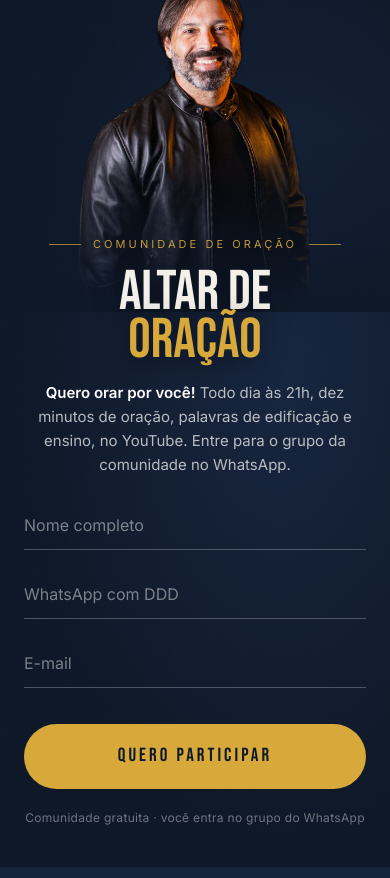
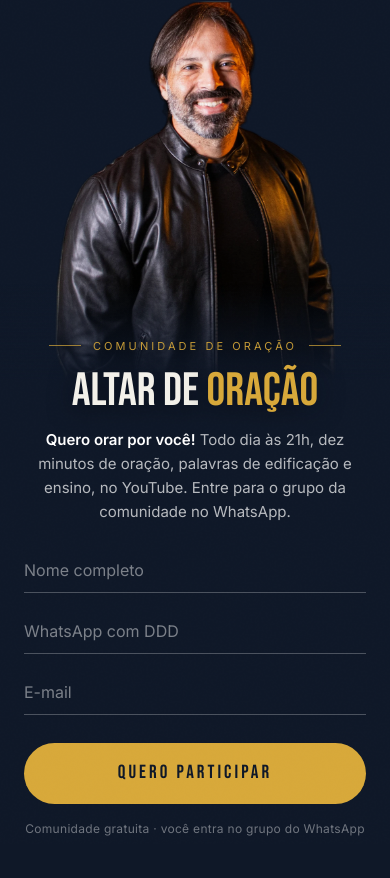
Before and after one commit to arthurrrangel/altomir-rangel, a Next.js app: page /altardanoite in a window 390 px wide. Built offline with nearby package versions, Linux system fonts and the light colour scheme; a web font is replaced by a local one.

Commit message:
Mobile: fundo navy uniforme, Altomir inteiro sem corte, titulo em uma linha

```diff
--- a/app/altardanoite/LeadForm.tsx
+++ b/app/altardanoite/LeadForm.tsx
@@ -8,7 +8,7 @@ const SHEETS_ENDPOINT =
 const GRUPO_WHATSAPP = 'https://chat.whatsapp.com/J1Ub3EcSuYLJbM2KphrTii'
 
 const INPUT =
-  'w-full border-b border-white/25 bg-transparent py-3 font-inter text-[16px] text-white placeholder:text-white/45 outline-none transition-colors duration-300 focus:border-[#D8A93A]'
+  'w-full border-b border-white/25 bg-transparent py-2.5 font-inter text-[16px] text-white placeholder:text-white/45 outline-none transition-colors duration-300 focus:border-[#D8A93A] sm:py-3'
 
 export default function LeadForm() {
   const [status, setStatus] = useState<'idle' | 'sending'>('idle')
@@ -38,7 +38,7 @@ export default function LeadForm() {
   }
 
   return (
-    <form onSubmit={handleSubmit} className="flex w-full flex-col gap-5">
+    <form onSubmit={handleSubmit} className="flex w-full flex-col gap-4 sm:gap-5">
       <input name="nome" type="text" required placeholder="Nome completo" className={INPUT} />
       <input name="whatsapp" type="tel" required placeholder="WhatsApp com DDD" className={INPUT} />
       <input name="email" type="email" required placeholder="E-mail" className={INPUT} />
@@ -46,7 +46,7 @@ export default function LeadForm() {
       <button
         type="submit"
         disabled={status === 'sending'}
-        className="mt-4 w-full rounded-full bg-[#D8A93A] py-[18px] font-bebas text-[19px] tracking-[0.16em] text-[#0f1828] transition duration-300 hover:-translate-y-0.5 hover:bg-[#e2b954] hover:shadow-[0_18px_40px_-12px_rgba(216,169,58,0.55)] active:translate-y-0 disabled:cursor-not-allowed disabled:opacity-70"
+        className="mt-3 w-full rounded-full bg-[#D8A93A] py-[16px] font-bebas text-[19px] tracking-[0.16em] text-[#0f1828] transition duration-300 hover:-translate-y-0.5 hover:bg-[#e2b954] hover:shadow-[0_18px_40px_-12px_rgba(216,169,58,0.55)] active:translate-y-0 disabled:cursor-not-allowed disabled:opacity-70 sm:mt-4 sm:py-[18px]"
       >
         {status === 'sending' ? 'Entrando...' : 'Quero participar'}
       </button>
--- a/app/altardanoite/page.tsx
+++ b/app/altardanoite/page.tsx
@@ -29,9 +29,13 @@ export default function Page() {
   return (
     <main className="relative w-full overflow-hidden bg-[#0f1828] text-white antialiased">
       <section
-        className="relative min-h-[100svh] w-full overflow-hidden text-center lg:grid lg:grid-cols-[1.08fr_0.92fr] lg:items-stretch lg:text-left"
-        style={{ background: 'radial-gradient(ellipse at 72% 42%, #17263f 0%, #0f1828 66%)' }}
+        className="relative min-h-[100svh] w-full overflow-hidden bg-[#0f1828] text-center lg:grid lg:grid-cols-[1.08fr_0.92fr] lg:items-stretch lg:text-left"
       >
+        {/* fundo radial só no desktop (mobile fica navy uniforme) */}
+        <div
+          className="pointer-events-none absolute inset-0 z-0 hidden lg:block"
+          style={{ background: 'radial-gradient(ellipse at 72% 42%, #17263f 0%, #0f1828 66%)' }}
+        />
         {/* brilho atrás do título (desktop) */}
         <div
           className="pointer-events-none absolute left-[8%] top-1/2 z-0 hidden h-[440px] w-[600px] -translate-y-1/2 lg:block"
@@ -39,15 +43,15 @@ export default function Page() {
         />
 
         {/* ===== FIGURA MOBILE / TABLET (topo) ===== */}
-        <div className="pointer-events-none absolute inset-x-0 top-0 z-0 flex h-[37svh] items-end justify-center overflow-hidden lg:hidden">
+        <div className="pointer-events-none absolute inset-x-0 top-0 z-0 flex h-[48svh] items-start justify-center overflow-hidden lg:hidden">
           <img
             src="/altomir-recorte.webp"
             alt="Pr. Altomir Rangel"
-            className="motion-safe:animate-[figin_1.4s_cubic-bezier(0.22,1,0.36,1)_forwards] h-[40svh] w-auto max-w-none object-contain object-bottom"
+            className="motion-safe:animate-[figin_1.4s_cubic-bezier(0.22,1,0.36,1)_forwards] h-[48svh] w-auto max-w-none object-contain object-top"
           />
           <div
             className="absolute inset-0"
-            style={{ background: 'linear-gradient(to bottom, rgba(15,24,40,0) 44%, rgba(15,24,40,0.55) 72%, #0f1828 97%)' }}
+            style={{ background: 'linear-gradient(to bottom, rgba(15,24,40,0) 70%, #0f1828 94%)' }}
           />
         </div>
 
@@ -66,7 +70,7 @@ export default function Page() {
         />
 
         {/* ===== CONTEÚDO ===== */}
-        <div className="relative z-10 col-start-1 row-start-1 flex min-h-[100svh] flex-col items-center justify-start px-6 pb-10 pt-[28svh] sm:px-10 lg:min-h-0 lg:items-start lg:justify-center lg:pb-0 lg:pt-0 lg:pl-[9%] lg:pr-6">
+        <div className="relative z-10 col-start-1 row-start-1 flex min-h-[100svh] flex-col items-center justify-start px-6 pb-10 pt-[40svh] sm:px-10 lg:min-h-0 lg:items-start lg:justify-center lg:pb-0 lg:pt-0 lg:pl-[9%] lg:pr-6">
           <div className="mx-auto flex w-full max-w-[520px] flex-col items-center lg:mx-0 lg:max-w-[560px] lg:items-start">
             <div className="motion-safe:animate-[reveal_1s_cubic-bezier(0.22,1,0.36,1)_0.15s_both] mb-4 flex items-center gap-3 sm:mb-6">
               <span className="h-px w-8 bg-[#D8A93A]/70" />
@@ -75,10 +79,10 @@ export default function Page() {
             </div>
 
             <h1
-              className="motion-safe:animate-[reveal_1s_cubic-bezier(0.22,1,0.36,1)_0.3s_both] font-bebas leading-[0.86] text-[#F3F1EA] text-[clamp(56px,9.5vw,132px)]"
+              className="motion-safe:animate-[reveal_1s_cubic-bezier(0.22,1,0.36,1)_0.3s_both] whitespace-nowrap font-bebas leading-[0.9] text-[#F3F1EA] text-[clamp(34px,12vw,58px)] lg:whitespace-normal lg:leading-[0.86] lg:text-[clamp(66px,7.5vw,132px)]"
               style={{ textShadow: '0 4px 24px rgba(8,14,26,0.55)' }}
             >
-              Altar de<br />
+              Altar de<br className="hidden lg:block" />{' '}
               <span className="text-[#D8A93A]">Oração</span>
             </h1>
 
```
